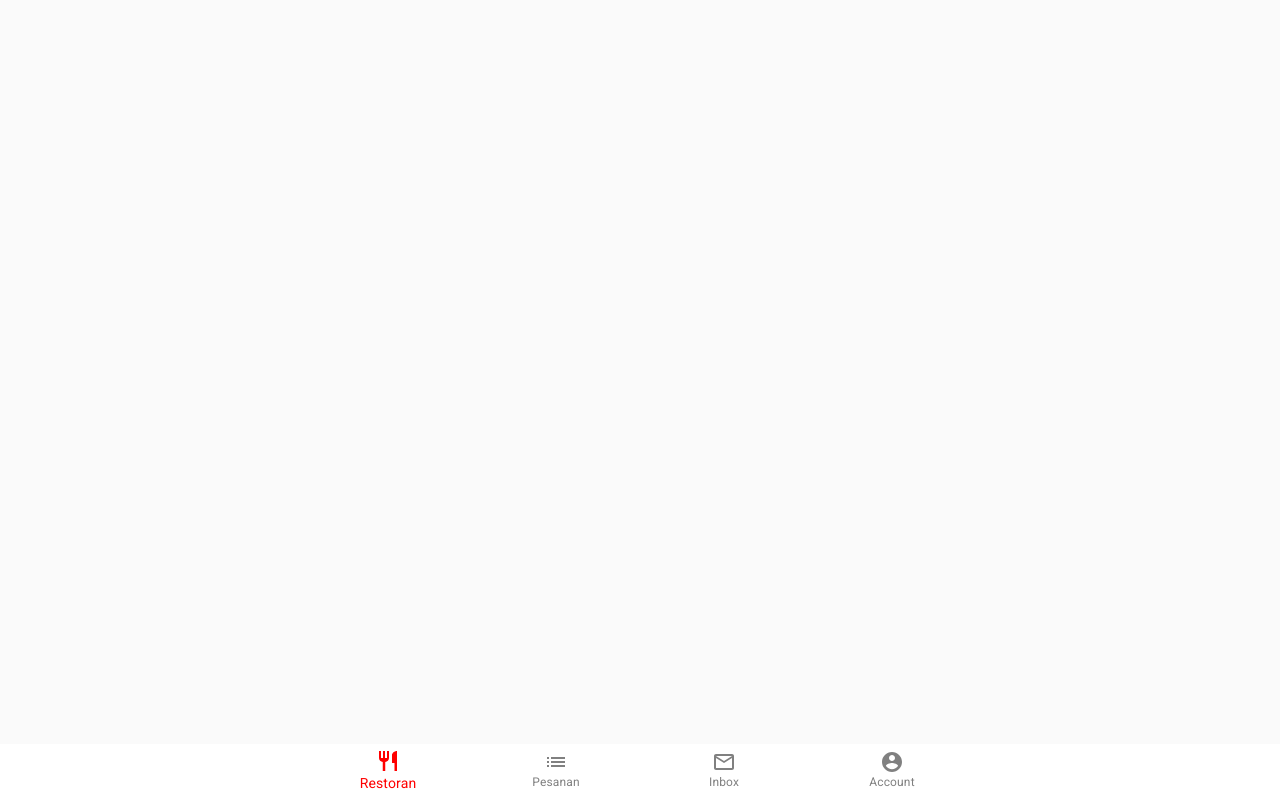
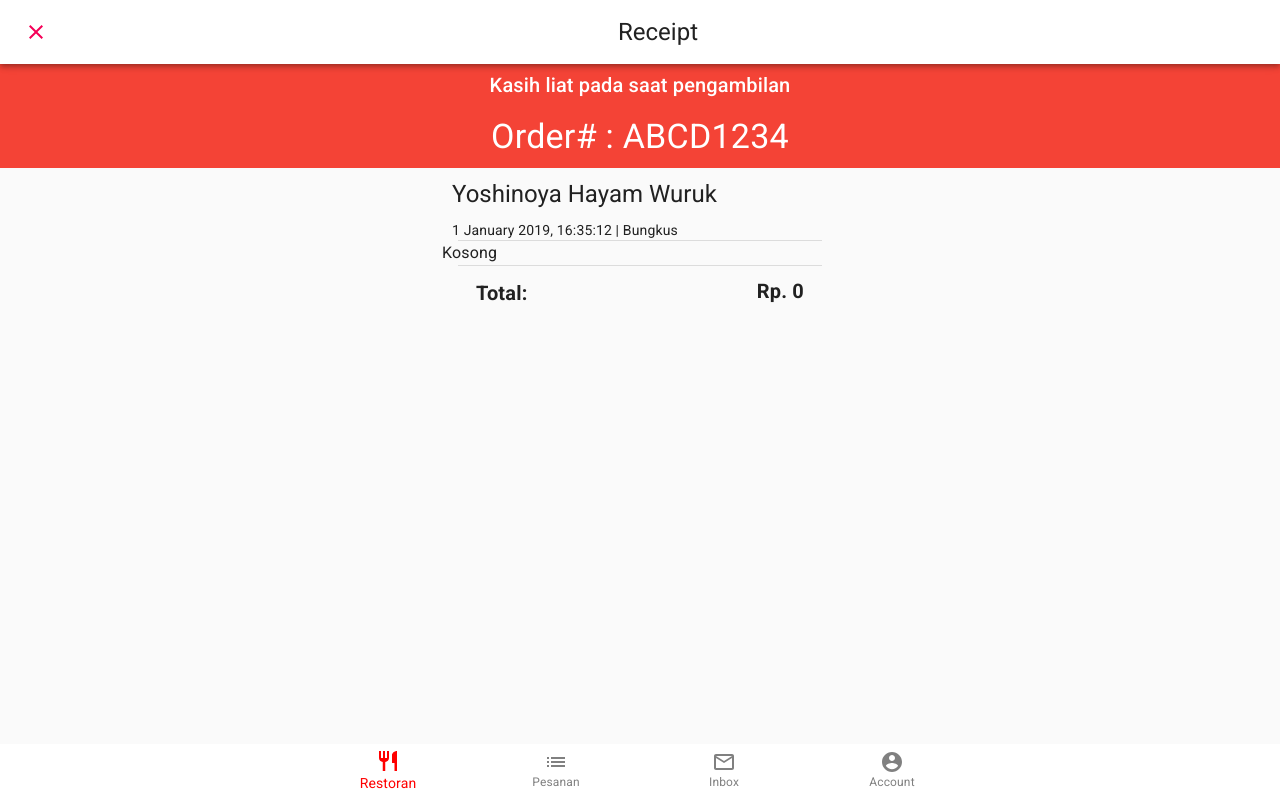
Before and after one commit to edwinwidh/hneugre, a React (Create React App) app: page /receipt in a window 1280 px wide. Built offline with nearby package versions, Linux system fonts and the light colour scheme.

Commit message:
receipt done

```diff
--- a/src/app/layout/App.jsx
+++ b/src/app/layout/App.jsx
@@ -8,6 +8,7 @@
 import YoshinoyaDashboard from '../../features/menu/yoshinoya/YoshinoyaDashboard';
 import YoshinoyaItemPage from '../../features/menu/yoshinoya/YoshinoyaItemPage/YoshinoyaItemPage';
 import Cart from '../../features/cart/Cart';
+import ReceiptDashboard from '../../features/receipt/ReceiptDashboard/ReceiptDashboard';
 
 class App extends Component {
   render() {
@@ -24,6 +25,7 @@
           <Route path='/bluelane' component={YoshinoyaDashboard} />
           <Route path='/adora' component={YoshinoyaDashboard} />
           <Route path='/cart' component={Cart} />
+          <Route path='/receipt' component={ReceiptDashboard} />
           <BottomNav />
         </div>
       </Fragment>
--- a/src/features/account/AccountDashboard/AccountDashboard.jsx
+++ b/src/features/account/AccountDashboard/AccountDashboard.jsx
@@ -1,7 +1,6 @@
 import React, { Component, Fragment } from 'react';
 import AccountList from '../AccountList/AccountList';
 import AccountNavbar from '../AccountNavbar';
-import { Container } from '@material-ui/core';
 
 class AccountDashboard extends Component {
   render() {
--- a/src/features/cart/Cart.jsx
+++ b/src/features/cart/Cart.jsx
@@ -164,7 +164,7 @@
         <Grid container xs justify='center'>
           <Button
             component={Link}
-            to={`/yoshinoya`}
+            to={`/receipt`}
             variant='contained'
             color='secondary'
             size='large'
--- a/src/features/inbox/InboxDashboard/InboxDashboard.jsx
+++ b/src/features/inbox/InboxDashboard/InboxDashboard.jsx
@@ -1,7 +1,6 @@
 import React, { Component, Fragment } from 'react';
 import InboxList from '../InboxList/InboxList';
 import InboxNavbar from '../InboxNavbar';
-import { Container } from '@material-ui/core';
 
 class InboxDashboard extends Component {
   render() {
--- a/src/features/menu/yoshinoya/YoshinoyaItemPage/YoshinoyaItemPage.jsx
+++ b/src/features/menu/yoshinoya/YoshinoyaItemPage/YoshinoyaItemPage.jsx
@@ -1,4 +1,4 @@
-import React from "react";
+import React, { Fragment } from "react";
 import { connect } from "react-redux";
 import YoshinoyaNavbar from "../YoshinoyaNavbar";
 import YoshinoyaItemDesc from "./YoshinoyaItemDesc";
@@ -52,8 +52,9 @@
   const { miso, eggroll, redchilli } = state;
 
   return (
-    <Container>
+    <Fragment>
       <YoshinoyaNavbar />
+      <Container maxWidth='xs'>
       <YoshinoyaItemDesc yoshitem={yoshitem} />
       <br />
       <Grid container>
@@ -145,7 +146,8 @@
       <br />
       <br />
       <br />
-    </Container>
+      </Container>
+    </Fragment>
   );
 };
 
--- a/src/features/merchant/MerchantDashboard/MerchantDashboard.jsx
+++ b/src/features/merchant/MerchantDashboard/MerchantDashboard.jsx
@@ -1,7 +1,6 @@
 import React, { Component, Fragment } from 'react';
 import MerchantList from '../MerchantList/MerchantList';
 import MerchantNavbar from '../MerchantNavbar';
-import { Container } from '@material-ui/core';
 
 class MerchantDashboard extends Component {
   render() {
--- a/src/features/order/OrderList/OrderList.jsx
+++ b/src/features/order/OrderList/OrderList.jsx
@@ -1,4 +1,4 @@
-import React, { Fragment } from 'react';
+import React from 'react';
 import { Typography, Paper, makeStyles, Container } from '@material-ui/core';
 import { Link } from 'react-router-dom';
 
@@ -22,7 +22,7 @@
       <Typography variant='h5' color='error'>
         Active
       </Typography>
-      <Link to='/cart' style={{textDecoration: 'none'}}>
+      <Link to='/receipt' style={{textDecoration: 'none'}}>
         <Paper className={classes.root}>
           <Typography variant='h5' style={{ color: 'white' }}>
             Blue Lane Coffee Kino Tower
--- /dev/null
+++ b/src/features/receipt/ReceiptDashboard/ReceiptDashboard.jsx
@@ -0,0 +1,47 @@
+import React, { Component, Fragment } from 'react';
+import { connect } from 'react-redux';
+import ReceiptNavBar from '../ReceiptNavBar';
+import { Box, Typography, Grid } from '@material-ui/core';
+import ReceiptInfo from '../ReceiptInfo/ReceiptInfo';
+
+const mapState = state => {
+  return {
+    cartList: state.cart
+  };
+};
+
+class ReceiptDashboard extends Component {
+  render() {
+    const { cartList } = this.props;
+    return (
+      <Fragment>
+        <ReceiptNavBar />
+        <Grid container xs justify='center'>
+          <Box width='100%' bgcolor='error.main' px={2}>
+            <Grid container xs justify='center'>
+              <Typography
+                variant='h6'
+                style={{ color: 'white', padding: '5px' }}
+              >
+                Kasih liat pada saat pengambilan
+              </Typography>
+            </Grid>
+          </Box>
+          <Box width='100%' bgcolor='error.main' px={2}>
+            <Grid container xs justify='center'>
+              <Typography
+                variant='h4'
+                style={{ color: 'white', padding: '10px' }}
+              >
+                Order# : ABCD1234
+              </Typography>
+            </Grid>
+          </Box>
+        </Grid>
+        <ReceiptInfo cartList={cartList} />
+      </Fragment>
+    );
+  }
+}
+
+export default connect(mapState)(ReceiptDashboard);
--- /dev/null
+++ b/src/features/receipt/ReceiptInfo/ReceiptInfo.jsx
@@ -0,0 +1,75 @@
+import React, { Component } from 'react';
+import { Typography, Container, Divider, Grid } from '@material-ui/core';
+
+class ReceiptInfo extends Component {
+  render() {
+    const { cartList } = this.props;
+
+    let receipt = cartList.cart.length ? (
+      cartList.cart.map(item => {
+        return (
+          <Container maxWidth='xs'>
+            <Grid container xs>
+              <Grid item xs={8}>
+                <Typography
+                  variant='body2'
+                  style={{ padding: '10px', fontSize: '20px' }}
+                >
+                  {`${item.quantity} ${item.name}`}
+                </Typography>
+              </Grid>
+
+              <Grid container xs={4} justify='flex-end'>
+                <Typography
+                  variant='body2'
+                  style={{ padding: '10px', fontSize: '20px' }}
+                >
+                  {`Rp. ${item.price * item.quantity}`}
+                </Typography>
+              </Grid>
+            </Grid>
+          </Container>
+        );
+      })
+    ) : (
+      <Typography>Kosong</Typography>
+    );
+
+    return (
+      <Container maxWidth='xs'>
+        <Typography variant='h5' style={{ padding: '10px' }}>
+          Yoshinoya Hayam Wuruk
+        </Typography>
+        <Typography variant='p' style={{ padding: '10px' }}>
+          1 January 2019, 16:35:12 | Bungkus
+        </Typography>
+        <Divider variant='middle' />
+        {receipt}
+        <Divider variant='middle' />
+        <Container maxWidth='xs'>
+        <Grid container xs>
+          <Grid item xs={8}>
+            <Typography
+              variant='subtitle1'
+              style={{ padding: '10px', fontSize: '20px', fontWeight: 'bold' }}
+            >
+              Total:
+            </Typography>
+          </Grid>
+
+          <Grid container xs={4} justify='flex-end'>
+            <Typography
+              variant='body1'
+              style={{ padding: '10px', fontSize: '20px', fontWeight: 'bold' }}
+            >
+              {`Rp. ${this.props.cartList.total}`}
+            </Typography>
+          </Grid>
+        </Grid>
+        </Container>
+      </Container>
+    );
+  }
+}
+
+export default ReceiptInfo;
--- /dev/null
+++ b/src/features/receipt/ReceiptNavBar.jsx
@@ -0,0 +1,37 @@
+import React, { Component } from 'react';
+import {
+  AppBar,
+  Toolbar,
+  IconButton,
+  Typography,
+  Grid
+} from '@material-ui/core';
+import { Close } from '@material-ui/icons';
+import { Link } from 'react-router-dom';
+
+class ReceiptNavBar extends Component {
+  render() {
+    return (
+      <AppBar position='sticky' color='inherit'>
+        <Toolbar>
+          <IconButton
+            edge='start'
+            color='secondary'
+            aria-label='back'
+            component={Link}
+            to='/pesanan'
+          >
+            <Close />
+          </IconButton>
+          <Grid container xs justify='center'>
+            <Typography variant='h5' color='inherit'>
+              Receipt
+            </Typography>
+          </Grid>
+        </Toolbar>
+      </AppBar>
+    );
+  }
+}
+
+export default ReceiptNavBar;
```
